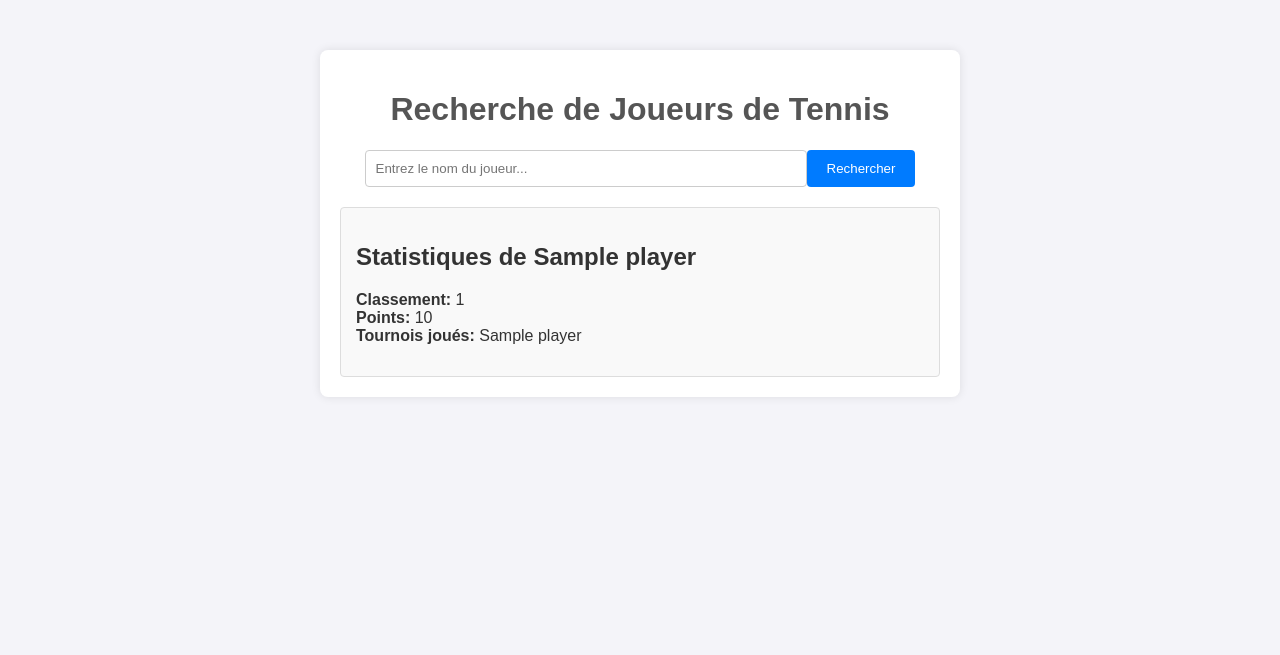
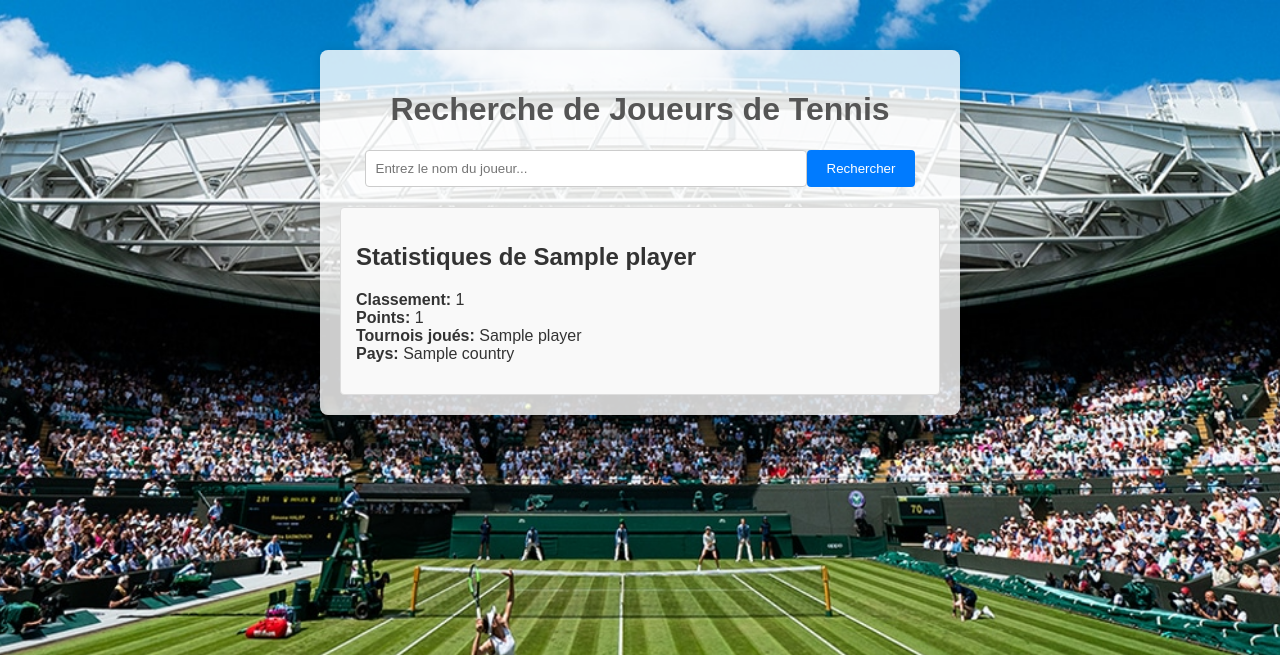
Before and after one commit to Shiroya-sha/mon_projet_web, a Flask app: template templates/index.html in a window 1280 px wide. Shown: the top 655 px of the page. Run offline with Flask 3, Linux system fonts and the light colour scheme; the template is opened without the code that fills it: most values are stand-ins (such as "Sample title", 1, 10 or a date in 2020).

Commit message:
app final

```diff
--- a/app.py
+++ b/app.py
@@ -4,7 +4,7 @@
 app = Flask(__name__)
 
 # Charger les données depuis le CSV
-data = pd.read_csv('atp_ranking.csv')
+data = pd.read_csv('atp_ranking.csv', sep = ';')
 
 @app.route('/')
 def home():
@@ -17,7 +17,7 @@
         return render_template('index.html', error="Veuillez entrer un nom de joueur.")
 
     # Filtrer les données pour trouver le joueur
-    player_data = data[data['Player'].str.contains(player_name, case=False, na=False)]
+    player_data = data[data['player'].str.contains(player_name, case=False, na=False)]
     if player_data.empty:
         return render_template('index.html', error="Joueur non trouvé.")
 
--- a/static/style.css
+++ b/static/style.css
@@ -2,7 +2,8 @@
     font-family: Arial, sans-serif;
     margin: 0;
     padding: 0;
-    background-color: #f4f4f9;
+    background: url('/static/tennis_app.jpg') no-repeat center center fixed;
+    background-size: cover;
     color: #333;
 }
 
@@ -10,7 +11,7 @@
     max-width: 600px;
     margin: 50px auto;
     padding: 20px;
-    background: white;
+    background: rgba(255, 255, 255, 0.8); /* Légère transparence pour que le texte reste lisible */
     border-radius: 8px;
     box-shadow: 0 0 10px rgba(0, 0, 0, 0.1);
 }
--- a/templates/index.html
+++ b/templates/index.html
@@ -20,12 +20,12 @@
 
         {% if player %}
             <div class="player-stats">
-                <h2>Statistiques de {{ player['Player'] }}</h2>
+                <h2>Statistiques de {{ player['player'] }}</h2>
                 <ul>
-                    <li><strong>Classement:</strong> {{ player['Rank'] }}</li>
-                    <li><strong>Points:</strong> {{ player['Points'] }}</li>
-                    <li><strong>Tournois joués:</strong> {{ player['Tournaments'] }}</li>
-                    <!-- Ajoutez d'autres statistiques si nécessaire -->
+                    <li><strong>Classement:</strong> {{ player['rank'] }}</li>
+                    <li><strong>Points:</strong> {{ player['total_points'] }}</li>
+                    <li><strong>Tournois joués:</strong> {{ player['tournaments'] }}</li>
+                    <li><strong>Pays:</strong> {{ player['country'] }}</li>
                 </ul>
             </div>
         {% endif %}
```
Also changed, not shown: static/tennis_app.jpg (added).
